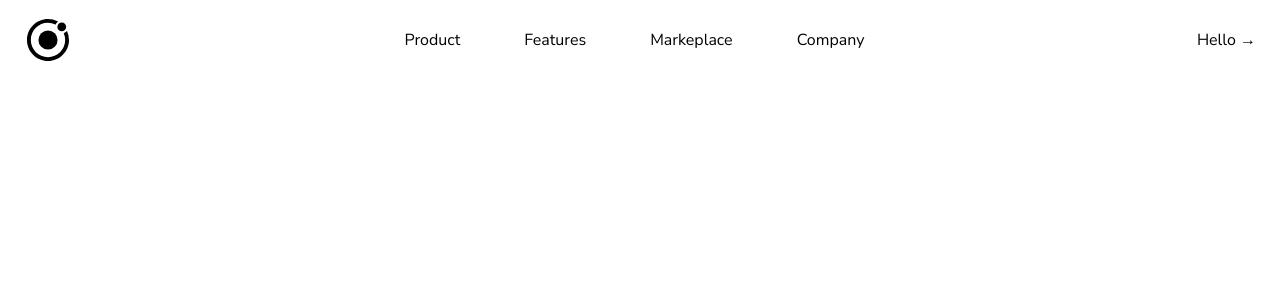
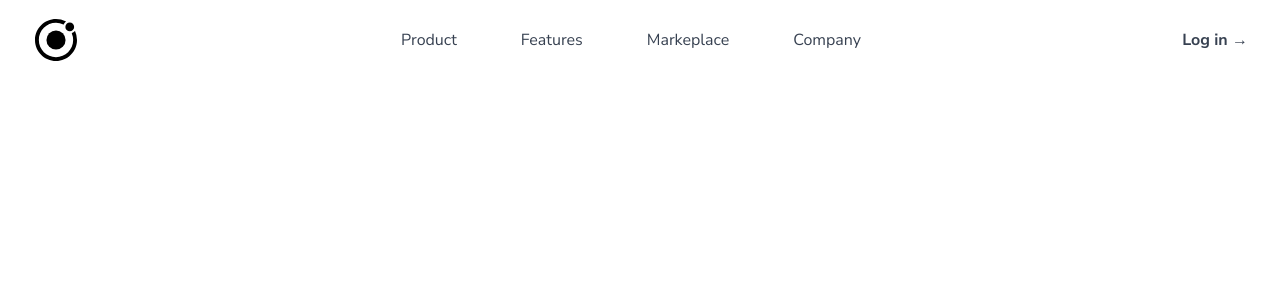
Before and after one commit to ratidzo/minimal, a Next.js app: page / in a window 1280 px wide. Shown: the top 300 px of the page. Built offline with nearby package versions, Linux system fonts and the light colour scheme.

Commit message:
dev: set text color to grey-700

```diff
--- a/app/components/Button.tsx
+++ b/app/components/Button.tsx
@@ -1,7 +1,7 @@
 
 export default function Button(props: any) {
     return (
-        <button>
+        <button className="font-bold">
             {props.children}
         </button>
     )
--- a/app/components/Nav.tsx
+++ b/app/components/Nav.tsx
@@ -27,8 +27,8 @@ export default function Nav() {
     ]
 
     return (
-        <div className="md:flex md:justify-between md:px-6 md:py-4
-                        md:items-center">
+        <div className="md:flex md:justify-between md:px-8 md:py-4
+                        md:items-center  text-gray-700">
             {/* Logo container section */}
             <div>
                 <Image alt="Ionic Logo" src={'/logo-ionic.svg'}
@@ -52,7 +52,7 @@ export default function Nav() {
             {/* Login button */}
             <div>
                 <Button>
-                    Hello <span>&rarr;</span>
+                    Log in <span>&rarr;</span>
                 </Button>
             </div>
         </div>
```
